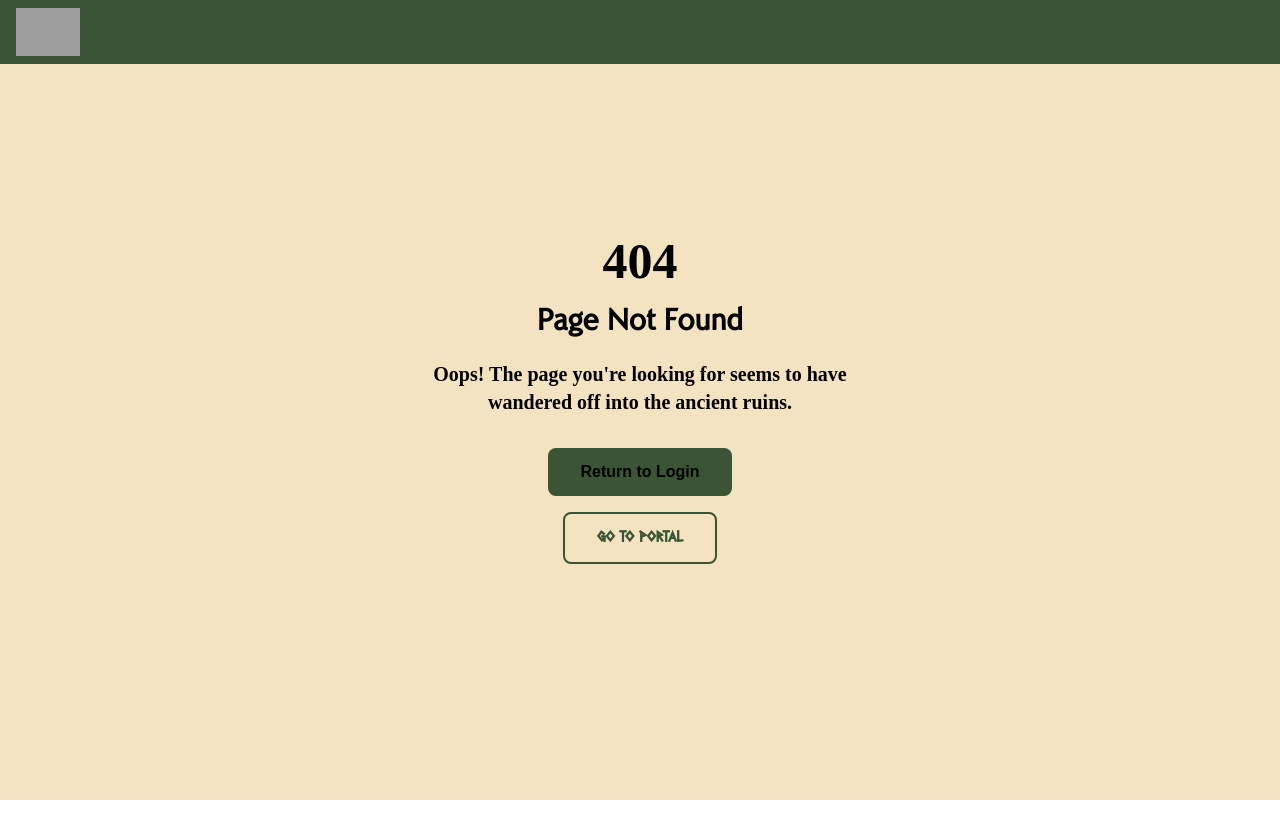
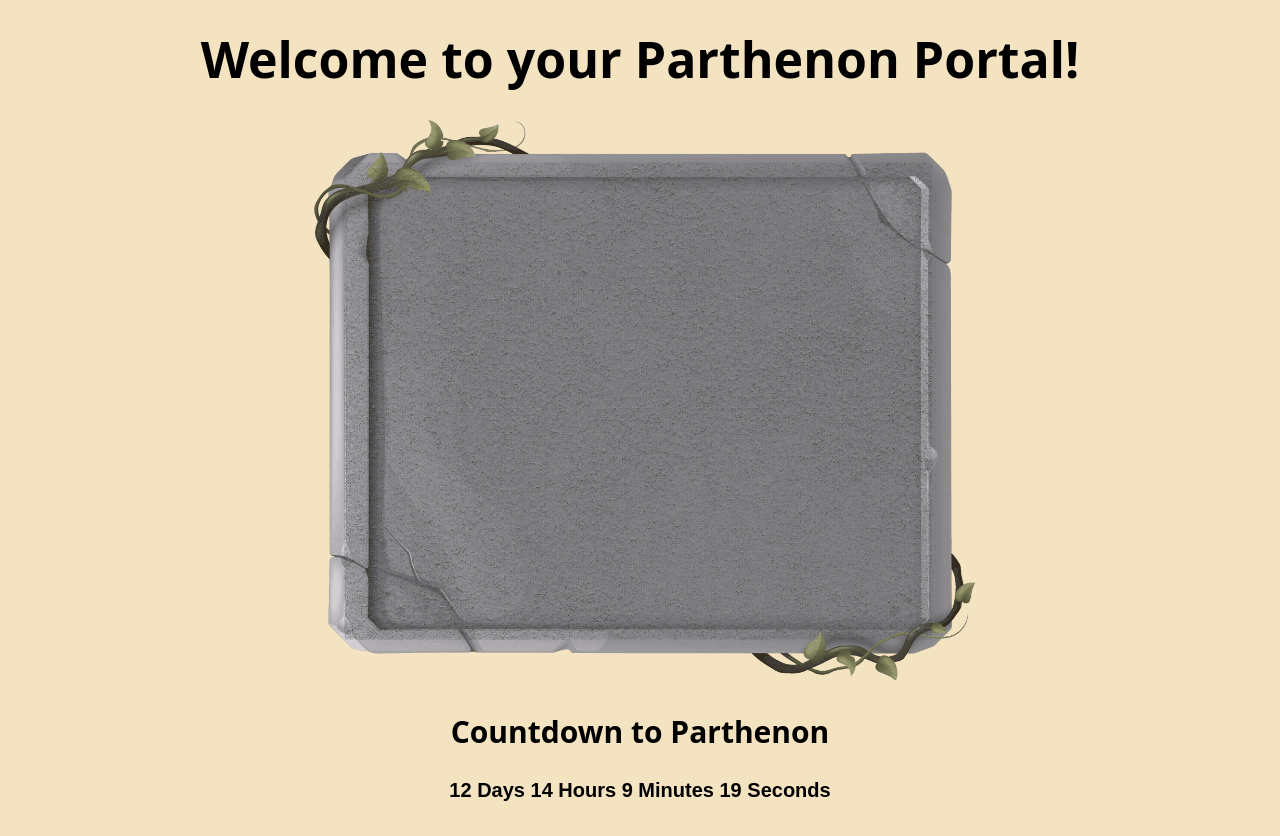
Before and after one commit to hackclub/parthenon-pwa, a Next.js app: page /countdown in a window 1280 px wide. Before the commit this address had no page. Before the commit the page ends 800 px from the top, so only its background shows below. Built offline with nearby package versions, Linux system fonts and the light colour scheme; grey boxes are pictures that could not be loaded; a web font is replaced by a local one.

Commit message:
countdown page

```diff
--- a/app/portal/layout.tsx
+++ b/app/(portal)/layout.tsx
@@ -20,10 +20,10 @@ export default async function PortalLayout({ children }: { children: React.React
 
   const NavItems = ({ onClick }: { onClick?: () => any }) => (
     <div className="flex flex-col gap-4 h-full py-5">
-      <NavButton name="Welcome" href="/portal" onClick={onClick} />
-      <NavButton name="Profile" href="/portal/profile" onClick={onClick} />
-      <NavButton name="Leaderboard" href="/portal/leaderboard" onClick={onClick} />
-      <NavButton name="Schedule" href="/portal/schedule" onClick={onClick} />
+      <NavButton name="Welcome" href="/" onClick={onClick} />
+      <NavButton name="Profile" href="/profile" onClick={onClick} />
+      <NavButton name="Leaderboard" href="/leaderboard" onClick={onClick} />
+      <NavButton name="Schedule" href="/schedule" onClick={onClick} />
       <div className="spacer hidden md:inline" />
       <NavButton name="Sign out" href="/api/auth/slack/end"/>
     </div>
--- a/app/portal/leaderboard/page.tsx
+++ b/app/(portal)/leaderboard/page.tsx
@@ -11,8 +11,13 @@ export default async function Home() {
   const USER_ID = c.get('user_id')?.value
 
   if (!USER_ID) {
-      redirect('/api/auth/slack/start')
+      redirect('/login')
     }
+
+  //put in place b4 unveiling!!
+  if (USER_ID!="U06TV3F4HEU") {
+    redirect('/countdown')
+  }
 
   const this_user = await getInfoFromID(USER_ID)
   const goddess_name = await getGoddessFromID(USER_ID)
--- a/app/portal/page.tsx
+++ b/app/(portal)/page.tsx
@@ -11,7 +11,12 @@ export default async function Page() {
   const USER_ID = c.get('user_id')?.value
 
   if (!USER_ID) {
-    redirect('/api/auth/slack/start')
+    redirect('/login')
+  }
+
+  //put in place b4 unveiling!!
+  if (USER_ID!="U06TV3F4HEU") {
+    redirect('/countdown')
   }
 
   const this_user = await getInfoFromID(USER_ID)
--- a/app/portal/profile/page.tsx
+++ b/app/(portal)/profile/page.tsx
@@ -13,8 +13,13 @@ export default async function Home() {
   const this_user = await getInfoFromID(USER_ID)
 
   if (!USER_ID) {
-      redirect('/api/auth/slack/start')
+      redirect('/login')
     }
+
+  //put in place b4 unveiling!!
+  if (USER_ID!="U06TV3F4HEU") {
+    redirect('/countdown')
+  }
 
     const [catalog, earnedIds] = await Promise.all([
       getBadgeCatalog(),                 // cached (10 min)
--- a/app/portal/schedule/page.tsx
+++ b/app/(portal)/schedule/page.tsx
@@ -7,8 +7,13 @@ export default async function Schedule() {
       const USER_ID = c.get('user_id')?.value
 
       if (!USER_ID) {
-          redirect('/api/auth/slack/start')
+          redirect('/login')
         }
+
+      //put in place b4 unveiling!!
+  if (USER_ID!="U06TV3F4HEU") {
+    redirect('/countdown')
+  }
 
     const workshops = [
         {
--- a/app/api/auth/slack/callback/route.ts
+++ b/app/api/auth/slack/callback/route.ts
@@ -74,6 +74,6 @@ export async function GET(req: Request) {
   })
 
   // Redirect user into your app
-  const to = process.env.NEXT_PUBLIC_APP_URL! + '/portal'
+  const to = process.env.NEXT_PUBLIC_APP_URL!
   return NextResponse.redirect(to)
 }
--- a/app/api/badges/route.ts
+++ b/app/api/badges/route.ts
@@ -15,7 +15,7 @@ export async function POST(req: Request) {
   const USER_ID = c.get('user_id')?.value
 
     if (!USER_ID) {
-        redirect('/api/auth/slack/start')
+        redirect('/login')
     }
 
     const { searchParams } = new URL(req.url)
@@ -61,5 +61,5 @@ export async function POST(req: Request) {
       },
     ])
 
-    redirect('/portal')
+    redirect('/')
   }
--- /dev/null
+++ b/app/countdown/page.tsx
@@ -0,0 +1,66 @@
+"use client";
+
+import { useState, useEffect } from "react";
+
+export default function PortalPage() {
+  const [timeLeft, setTimeLeft] = useState({
+    days: 0,
+    hours: 0,
+    minutes: 0,
+    seconds: 0,
+  });
+
+  useEffect(() => {
+    const targetDate = new Date("2025-11-14T17:00:00").getTime();
+
+    const updateCountdown = () => {
+      const now = new Date().getTime();
+      const difference = targetDate - now;
+
+      if (difference > 0) {
+        const days = Math.floor(difference / (1000 * 60 * 60 * 24));
+        const hours = Math.floor(
+          (difference % (1000 * 60 * 60 * 24)) / (1000 * 60 * 60)
+        );
+        const minutes = Math.floor(
+          (difference % (1000 * 60 * 60)) / (1000 * 60)
+        );
+        const seconds = Math.floor((difference % (1000 * 60)) / 1000);
+
+        setTimeLeft({ days, hours, minutes, seconds });
+      } else {
+        setTimeLeft({ days: 0, hours: 0, minutes: 0, seconds: 0 });
+      }
+    };
+
+    updateCountdown();
+    const interval = setInterval(updateCountdown, 1000);
+
+    return () => clearInterval(interval);
+  }, []);
+
+  return (
+    <div className="min-h-screen bg-[#F4E3C1] flex flex-col">
+      <div className="flex-1 flex flex-col mt-8 items-center">
+        <h1 className="text-black text-4xl font-sans font-bold mb-8">
+          Welcome to your Parthenon Portal!
+        </h1>
+
+        <img
+          src="/slab.png"
+          alt="Slab"
+          className="mb-8 max-w-2xl w-full h-auto"
+        />
+
+        <h2 className="text-2xl font-bold font-sans text-center mb-6 text-black">
+          Countdown to Parthenon
+        </h2>
+
+        <div className="text-center text-xl text-black mb-8">
+          {timeLeft.days} Days {timeLeft.hours} Hours {timeLeft.minutes} Minutes{" "}
+          {timeLeft.seconds} Seconds
+        </div>
+      </div>
+    </div>
+  );
+}
--- a/app/page.tsx
+++ b/app/login/page.tsx
@@ -1,4 +1,4 @@
-import Footer from "./components/Footer";
+import Footer from "../components/Footer";
 
 export default function Home() {
   return (
--- a/app/not-found.tsx
+++ b/app/not-found.tsx
@@ -49,7 +49,6 @@ export default function PortalLayout({ children }: { children: React.ReactNode }
             <Link
               href="/"
               className="inline-block px-8 py-3 bg-[#3B5435] text-white font-bold rounded-lg hover:bg-[#2a3e26] transition-colors duration-200 font-[Greek]"
-              className="inline-block px-8 py-3 bg-[#3B5435] text-black font-bold rounded-lg hover:bg-[#2a3e26] transition-colors duration-200 font-greek"
             >
               Return to Login
             </Link>
```
Also changed, not shown: app/layout.tsx (line endings or trailing spaces).
